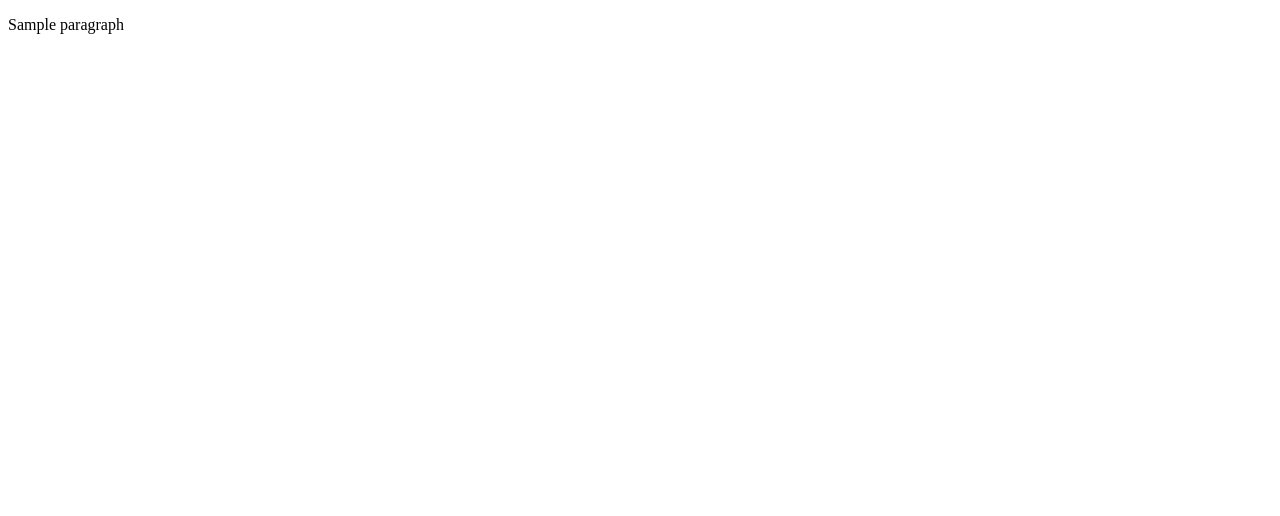
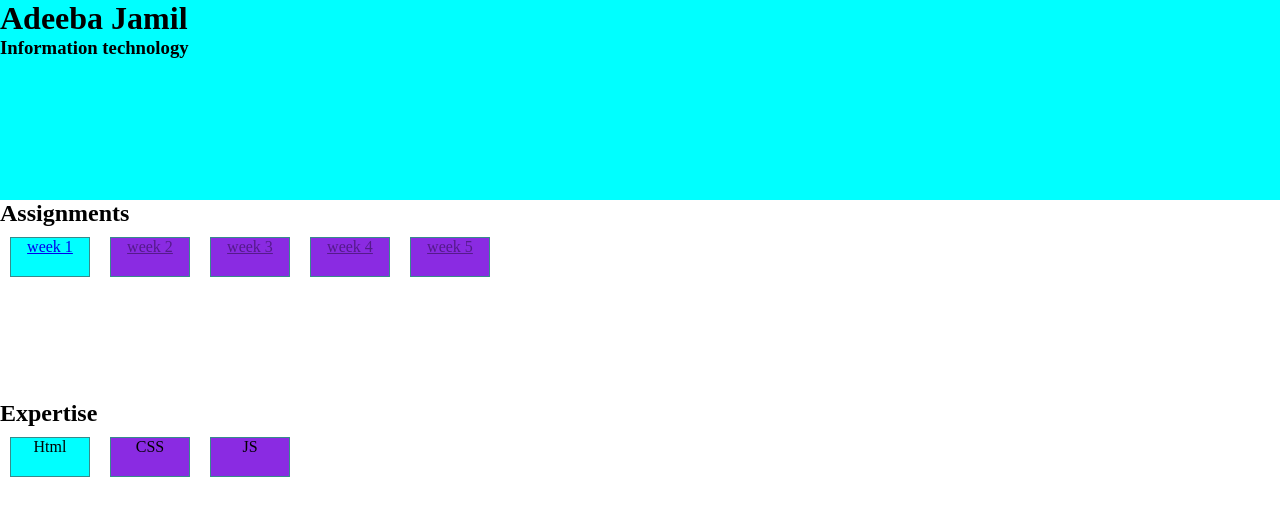
Before and after one commit to adeeba401/html-projects, a plain HTML site: page index.html in a window 1280 px wide. Drawn offline with Linux system fonts and the light colour scheme.

Commit message:
Update index.html

```diff
--- a/index.html
+++ b/index.html
@@ -5,7 +5,69 @@
     <meta name="viewport" content="width=device-width, initial-scale=1.0">
     <title>Document</title>
 </head>
+<style>
+    *{
+        margin: 0;
+        padding: 0;
+        box-sizing: border-box;
+    }
+    header{
+        height: 200px;
+        width: 100%;
+        background-color: aqua;
+    }
+    section{
+        height: 200px;
+        width: 100%;
+    }
+    ul li{
+        display:flex;
+        flex-direction: row;
+        justify-content: center;
+        gap: 40px;
+        border: 1px solid rgb(54, 139, 139);
+        margin: 10px;
+        height: 40px;
+        width: 80px;
+        text-align: center;
+        background-color: blueviolet;
+    }
+    ul li:first-child{
+        background-color: aqua;
+    }
+    ul{
+        display: flex;
+    }
+</style>
 <body>
-    <p>Sample paragraph</p>
+    <header>
+        <div class="container">
+
+            <h1>Adeeba Jamil</h1>
+            <h3>Information technology</h3>
+
+        </div>
+
+    </header>
+    <section>
+        <h1>
+            Assignments
+        </h1>
+        <ul>
+            <li><a href="http://127.0.0.1:3002/c:/Users/Lenovo%20Ideapad/Desktop/html/index.html">week 1</a></li>
+            <li><a href="">week 2</a></li>
+            <li><a href="">week 3</a></li>
+            <li><a href="">week 4</a></li>
+            <li><a href="">week 5</a></li>
+        </ul>
+    </section>
+    <section2>
+        <h2>Expertise</h2>
+        <ul>
+            <li>Html</li>
+            <li>CSS</li>
+            <li>JS</li>
+        </ul>
+    </section2>
 </body>
 </html>
```
